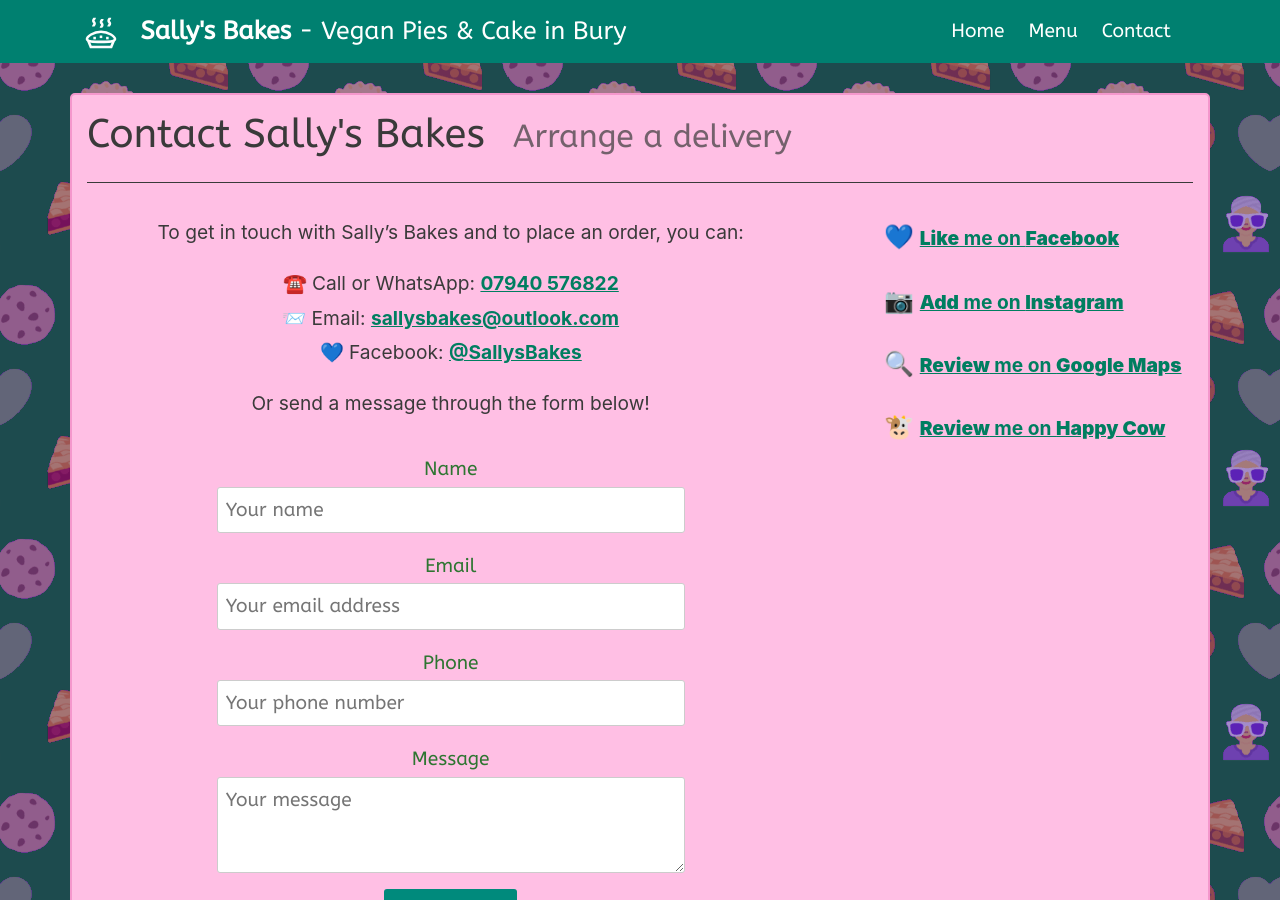
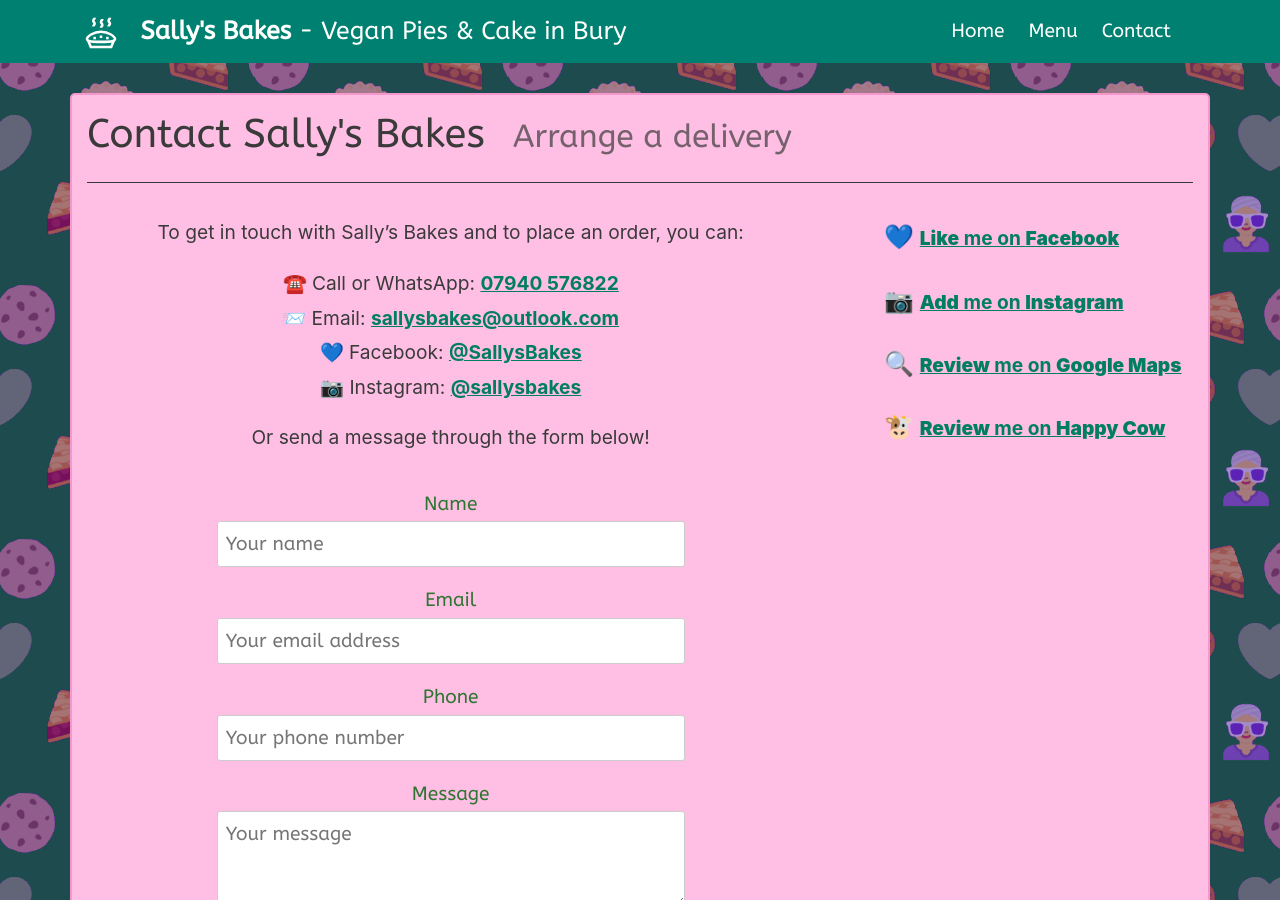
Before and after one commit to chobbledotcom/sallys-bakes, a Jekyll site: the page built from pages/contact.md, in a window 1280 px wide and 900 px high. Built offline with Jekyll 4.4.1, drawn with Linux system fonts in a browser that asks for light colours.

Commit message:
Add Instagram to contact page

```diff
--- a/pages/contact.md
+++ b/pages/contact.md
@@ -14,5 +14,6 @@ To get in touch with Sally's Bakes and to place an order, you can:
 - ☎️ Call or WhatsApp: [{{site.phone_number}}](tel:{{site.phone_number|replace: ' ', ''}})
 - 📨 Email: [{{site.email_address}}](mailto:{{site.email_address}})
 - 💙 Facebook: [@{{site.facebook_page}}](https://www.facebook.com/{{site.facebook_page}})
+- 📷 Instagram: [@sallysbakes](https://www.instagram.com/sallysbakes)
 
 Or send a message through the form below!
```
